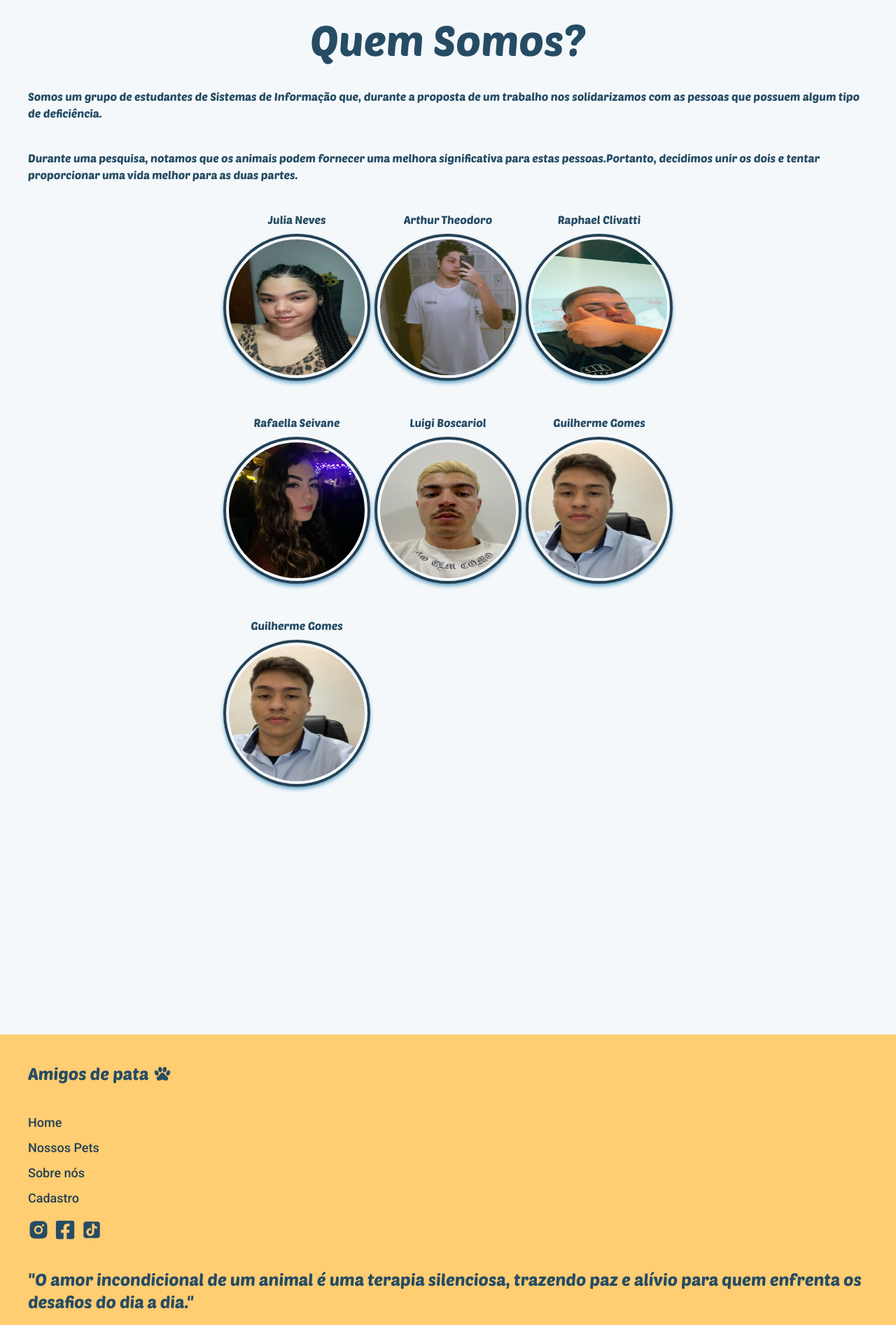
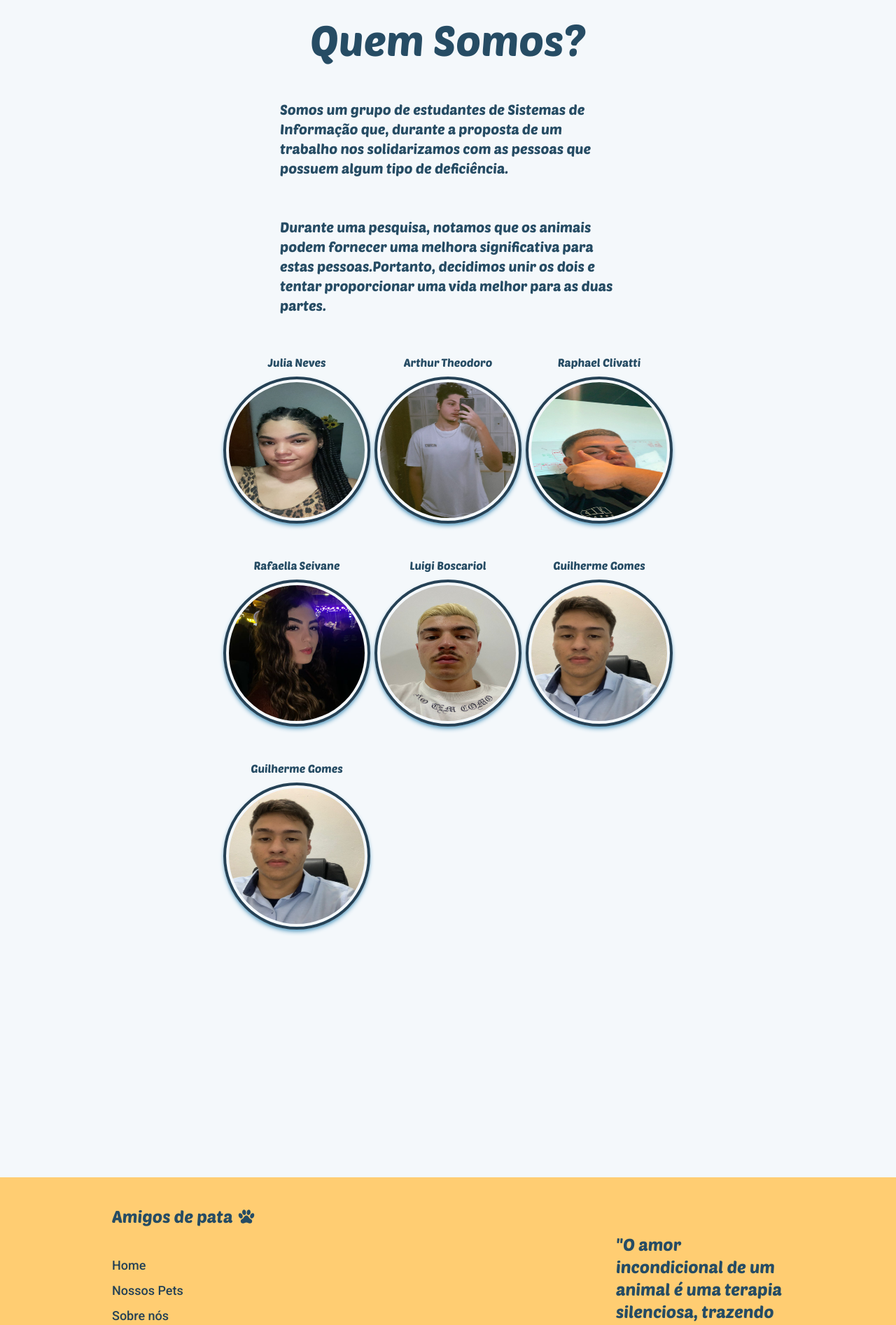
Before and after one commit to ArthurThz/amigodepata, a Next.js app: page /LandingPage in a window 1280 px wide. Shown: the part 3260-5153 px from the top of the page at 70% size. Built offline with nearby package versions, Linux system fonts and the light colour scheme.

Commit message:
feat: desktop view for footer component, increased font-size in our team component text

```diff
--- a/app/Components/AboutUs/ourTeam.tsx
+++ b/app/Components/AboutUs/ourTeam.tsx
@@ -8,16 +8,16 @@ import ProfilePicture from "./profilePicture";
 
 const OurTeam = () => {
   return (
-    <div className="w-full min-h-screen flex flex-col items-center px-10 py-16 gap-10 bg-azul-50 lg:justify-center">
+    <div className="w-full min-h-screen flex flex-col items-center px-10 py-16 gap-10 lg:gap-14 bg-azul-50 lg:justify-center">
       <h1 className="font-poetsenOne text-3xl text-azul-800 lg:text-6xl">
         Quem Somos?
       </h1>
-      <h2 className="font-poetsenOne text-azul-800">
+      <h2 className="font-poetsenOne text-azul-800 lg:w-[40%] lg:text-xl">
         Somos um grupo de estudantes de Sistemas de Informação que, durante a
         proposta de um trabalho nos solidarizamos com as pessoas que possuem
         algum tipo de deficiência.
       </h2>
-      <h2 className="font-poetsenOne text-azul-800">
+      <h2 className="font-poetsenOne text-azul-800 lg:w-[40%] lg:text-xl">
         Durante uma pesquisa, notamos que os animais podem fornecer uma melhora
         significativa para estas pessoas.Portanto, decidimos unir os dois e
         tentar proporcionar uma vida melhor para as duas partes.
--- a/app/Components/Footer/index.tsx
+++ b/app/Components/Footer/index.tsx
@@ -7,46 +7,46 @@ import { RiInstagramFill } from "react-icons/ri";
 const Footer = () => {
   return (
     <footer className="w-full py-10 px-10 flex flex-col items-center justify-center bg-laranja-200">
-      <div className="w-auto flex-flex-col items-start  lg:flex-row lg:justify-between ">
+      <div className="w-[80%]  flex flex-col items-start  lg:flex-row lg:justify-between ">
         <div className="w-auto flex flex-col items-start">
           <h3 className="text-azul-800 font-poetsenOne text-2xl flex items-center gap-2 mb-10">
             Amigos de pata <IoPaw />
           </h3>
           <nav className="flex flex-col items-start gap-2 text-azul-800 font-roboto font-medium">
             <Link
-              className="text-lg text-azul-900 font-roboto font-medium hover:text-laranja-600 transition-all"
+              className="text-lg text-azul-900 font-roboto font-medium hover:text-laranja-900 hover:font-bold transition-all"
               href=""
             >
               Home
             </Link>
             <Link
-              className="text-lg text-azul-900 font-roboto font-medium hover:text-laranja-600 transition-all"
+              className="text-lg text-azul-900 font-roboto font-medium hover:text-laranja-900 hover:font-bold transition-all"
               href=""
             >
               Nossos Pets
             </Link>
             <Link
-              className="text-lg text-azul-900 font-roboto font-medium hover:text-laranja-600 transition-all"
+              className="text-lg text-azul-900 font-roboto font-medium hover:text-laranja-900 hover:font-bold transition-all"
               href=""
             >
               Sobre nós
             </Link>
             <Link
-              className="text-lg text-azul-900 font-roboto font-medium hover:text-laranja-600 transition-all"
+              className="text-lg text-azul-900 font-roboto font-medium hover:text-laranja-900 hover:font-bold transition-all"
               href=""
             >
               Cadastro
             </Link>
 
             <div className="w-full flex gap-2 items-center mt-2">
-              <RiInstagramFill className="text-azul-800 text-3xl" />
-              <FaFacebookSquare className="text-azul-800 text-3xl" />
-              <AiFillTikTok className="text-azul-800 text-3xl" />
+              <RiInstagramFill className="text-azul-800 text-3xl hover:text-laranja-900 transition-all ease hover:cursor-pointer hover:scale-[1.2]" />
+              <FaFacebookSquare className="text-azul-800 text-3xl hover:text-laranja-900 transition-all ease hover:cursor-pointer hover:scale-[1.2]" />
+              <AiFillTikTok className="text-azul-800 text-3xl hover:text-laranja-900 transition-all ease hover:cursor-pointer hover:scale-[1.2]" />
             </div>
           </nav>
         </div>
 
-        <h2 className="font-poetsenOne text-2xl text-azul-800 mt-10">
+        <h2 className="font-poetsenOne text-2xl text-azul-800 mt-10 lg:w-[25%]">
           "O amor incondicional de um animal é uma terapia silenciosa, trazendo
           paz e alívio para quem enfrenta os desafios do dia a dia."
         </h2>
```
